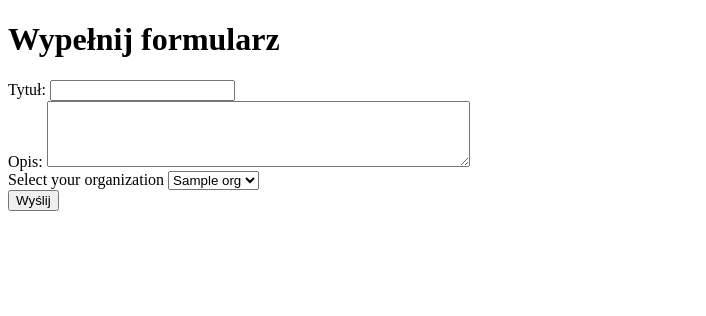
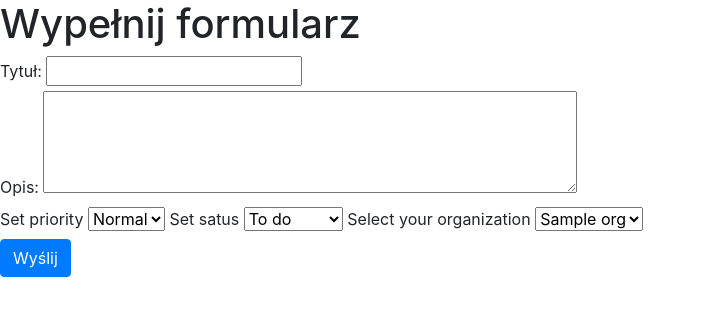
Before and after one commit to AdamJaworski/wwwijs, a Flask app: template templates/create_new_issue.html in a window 1280 px wide. Shown: the top 316 px of the page, without its empty margins (0-706 px from the left). Run offline with Flask 3, Linux system fonts and the light colour scheme; the template is opened without the code that fills it: most values are stand-ins (such as "Sample title", 1, 10 or a date in 2020); parts of the project's set-up code (start-up, migrations or seed data) failed here and were passed over; some libraries are stand-ins or nearby versions.

Commit message:
adding tasks fixed

```diff
--- a/app.py
+++ b/app.py
@@ -98,9 +98,9 @@ def create_new_issue():
     title = request.form.get('title')
     description = request.form.get('description')
     organization = request.form.get('organization_name')
-    print(title, description, organization)
-    # Todo: w końcu to zrobić
-    # database.add_task(description, "test_org_0")
+    status = int(request.form.get('status'))
+    priority = int(request.form.get('priority'))
+    database.add_task(status, description, organization, priority, title)
     return redirect(url_for('create_new_issue'))
 
 
--- a/managers/database.py
+++ b/managers/database.py
@@ -24,7 +24,7 @@ def assign_user_to_organization(cursor, username, org_name, access_level=None):
 @on_database_operation
 def add_task(cursor, table_id, description, org_name, priority, title):
     assert 0 < table_id < 5, "Wrong table id"
-    assert 0 < priority < 5, "Wrong priority"
+    assert 0 < priority < 5, "Wrong priority" # TODO: to nie miało buć do 4? ?
     assert type(org_name) is str, "Wrong type of org name"
     assert type(title) is str, "Wrong type of title"
     assert type(description) is str, "Wrong type of description"
@@ -46,7 +46,6 @@ def add_user_to_task(cursor, username, task_id):
 
 @on_database_operation
 def get_users_from_task(cursor, task_id):
-    # TODO
     cursor.execute('SELECT username FROM tasks FULL JOIN user_task ON tasks.id = user_task.task_id WHERE task_id = ?', (task_id,))
     users = cursor.fetchall()
     return [user[0] for user in users]
--- a/templates/create_new_issue.html
+++ b/templates/create_new_issue.html
@@ -5,6 +5,7 @@
         <meta charset="UTF-8">
         <meta name="viewport" content="width=device-width, initial-scale=1.0">
         <title>Formularz</title>
+        <link rel="stylesheet" href="https://stackpath.bootstrapcdn.com/bootstrap/4.3.1/css/bootstrap.min.css">
     </head>
 
     <body>
@@ -16,6 +17,21 @@
             <label for="description">Opis:</label>
             <textarea id="description" name="description" rows="4" cols="50" required></textarea>
             <br>
+            <label for="organization_name">Set priority</label>
+            <select id="priority" name="priority" >
+                <option value="1">Citical</option>
+                <option value="2">Major</option>
+                <option value="3" selected = "selected">Normal</option>
+                <option value="4">Minor</option>
+                <option value="5">None</option>
+            </select>
+            <label for="organization_name">Set satus</label>
+            <select id="status" name="status" >
+                <option value="1" selected = "selected">To do</option>
+                <option value="2">In progres</option>
+                <option value="3">In testing</option>
+                <option value="4">Finished</option>
+            </select>
             <label for="organization_name">Select your organization</label>
             <select id="organization_name" name="organization_name">
                 {% for org in database.get_user_orgs(username) %}
```
